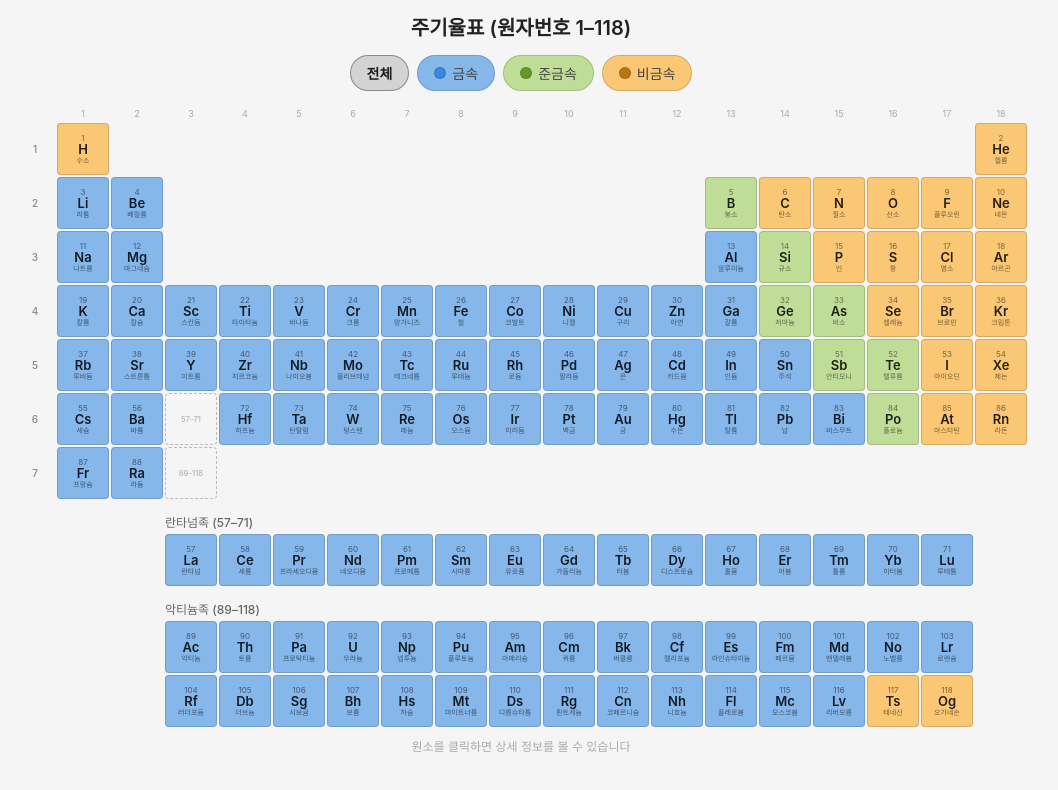
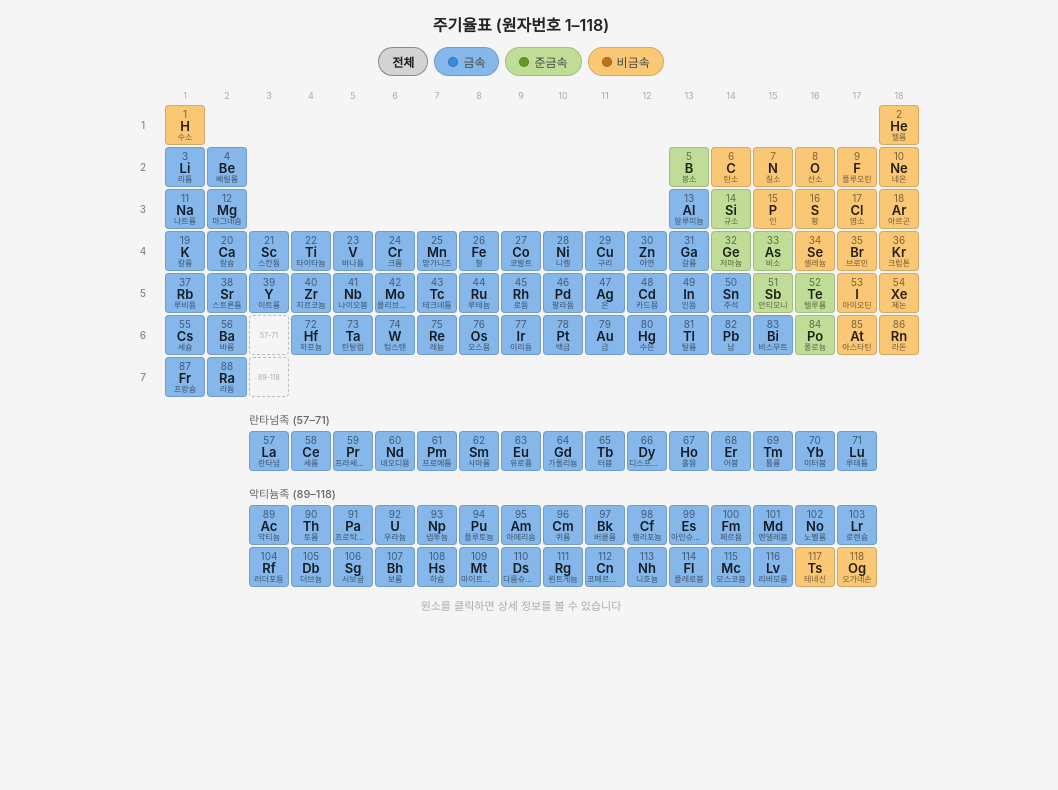
Before and after one commit to lm99015-cyber/periodic_table1, a plain HTML site: page index.html in a window 1280 px wide. Shown: the whole page, without its empty margins (119-1177 px from the left). Drawn offline with Linux system fonts and the light colour scheme.

Commit message:
Update index.html

```diff
--- a/index.html
+++ b/index.html
@@ -10,18 +10,18 @@ html{height:100%;background:#f5f5f5}
 body{
   font-family:-apple-system,BlinkMacSystemFont,'Segoe UI',sans-serif;
   background:#f5f5f5;color:#222;
-  min-height:100vh;
+  min-height:100%;
   display:flex;align-items:flex-start;justify-content:center;
   padding:12px;
 }
-.pt-wrap{width:fit-content;margin:0 auto}
+.pt-wrap{width:fit-content;margin:0 auto;overflow:hidden}
 .pt-title{font-weight:600;color:#222;text-align:center}
-.controls{display:flex;flex-wrap:wrap;align-items:center;justify-content:center}
+.controls{display:flex;flex-wrap:nowrap;align-items:center;justify-content:center}
 .filter-btn{border:1.5px solid rgba(0,0,0,0.15);border-radius:20px;background:#fff;color:#444;cursor:pointer;transition:all 0.15s;font-weight:500;display:flex;align-items:center}
 .filter-btn:hover{border-color:rgba(0,0,0,0.3);filter:brightness(0.95)}
 .filter-btn.active{border-color:rgba(0,0,0,0.35);filter:brightness(0.88);font-weight:600;color:#222}
 .filter-btn .dot{border-radius:50%;flex-shrink:0;border:1px solid rgba(0,0,0,0.15)}
-.table-scroll{overflow-x:auto;-webkit-overflow-scrolling:touch}
+.table-scroll{overflow:hidden}
 .pt-grid{display:inline-grid;gap:2px}
 .period-label{display:flex;align-items:center;justify-content:center;font-size:10px;color:#888;font-weight:500}
 .group-label{display:flex;align-items:center;justify-content:center;font-size:9px;color:#aaa;padding-bottom:2px}
@@ -33,17 +33,11 @@ body{
 .el-name{line-height:1;color:rgba(0,0,0,0.55);overflow:hidden;text-overflow:ellipsis;white-space:nowrap;width:100%;text-align:center}
 .placeholder{border-radius:4px;border:1px dashed #bbb;display:flex;align-items:center;justify-content:center;color:#aaa;cursor:default}
 .empty{background:transparent;border:none}
-
-/* 시리즈 섹션 - pt-grid와 정렬 맞추기 위해 JS로 width/margin 제어 */
 .series-section{margin-top:14px}
-.series-title{font-size:12px;color:#666;margin-bottom:4px;font-weight:500}
-.series-row{display:flex;gap:2px;flex-wrap:nowrap}
-
-/* Detail panel */
-.detail-panel{position:fixed;top:0;left:0;right:0;bottom:0;background:rgba(0,0,0,0.45);display:flex;align-items:center;justify-content:center;z-index:100;padding:16px;gap:10px}
-/* 카드 */
-.detail-card{background:#fff;border-radius:16px;width:100%;max-width:420px;max-height:96vh;box-shadow:0 12px 40px rgba(0,0,0,0.2);display:flex;flex-direction:column;overflow:hidden}
-/* 헤더 */
+.series-title{color:#666;margin-bottom:4px;font-weight:500}
+.series-row{display:flex;gap:2px;flex-wrap:nowrap;overflow:hidden}
+.detail-panel{position:fixed;top:0;left:0;right:0;bottom:0;background:rgba(0,0,0,0.45);display:flex;align-items:center;justify-content:center;z-index:100;padding:16px;gap:10px;flex-wrap:wrap}
+.detail-card{background:#fff;border-radius:16px;width:100%;max-width:420px;max-height:calc(100vh - 32px);box-shadow:0 12px 40px rgba(0,0,0,0.2);display:flex;flex-direction:column;overflow:hidden;flex-shrink:0}
 .detail-header{padding:18px 18px 14px;border-radius:16px 16px 0 0;flex-shrink:0;position:relative;display:flex;align-items:flex-start;gap:14px}
 .dh-sym-box{display:flex;align-items:center;justify-content:center;border-radius:12px;background:rgba(0,0,0,0.12);flex-shrink:0}
 .detail-sym{font-weight:800;line-height:1;color:rgba(0,0,0,0.82)}
@@ -54,43 +48,36 @@ body{
 .detail-mass{color:rgba(0,0,0,0.45);margin-top:1px}
 .close-btn{position:absolute;top:10px;right:10px;background:rgba(0,0,0,0.12);border:none;border-radius:50%;width:28px;height:28px;cursor:pointer;font-size:14px;display:flex;align-items:center;justify-content:center;color:rgba(0,0,0,0.5);line-height:1;flex-shrink:0}
 .close-btn:hover{background:rgba(0,0,0,0.2)}
-/* 바디 스크롤 */
 .detail-body{flex:1;overflow-y:auto;padding:14px 18px 16px;display:flex;flex-direction:column;gap:12px}
 .detail-body::-webkit-scrollbar{width:4px}
 .detail-body::-webkit-scrollbar-thumb{background:#ddd;border-radius:2px}
-/* 스탯 그리드 */
 .stat-grid{display:grid;grid-template-columns:1fr 1fr;gap:7px}
 .stat-card{background:#f6f6f6;border-radius:10px;padding:9px 12px}
 .stat-label{font-size:11px;color:#999;font-weight:500}
 .stat-val{font-size:15px;font-weight:700;color:#1a1a1a;margin-top:2px}
-/* 정보 rows */
 .info-rows{display:flex;flex-direction:column;gap:0;border-radius:10px;overflow:hidden;border:1px solid #f0f0f0}
 .info-row{display:flex;gap:10px;padding:9px 12px;border-bottom:1px solid #f0f0f0;background:#fff}
 .info-row:last-child{border-bottom:none}
 .info-label{font-size:11px;color:#999;font-weight:600;min-width:32px;padding-top:1px;flex-shrink:0}
 .info-val{font-size:12px;color:#333;line-height:1.5}
-/* 원자 구조 섹션 */
 .atom-section{display:flex;flex-direction:column;gap:10px}
 .atom-title{font-size:12px;font-weight:700;color:#444}
 .atom-visual{display:flex;gap:14px;align-items:center}
 .atom-canvas{display:block;flex-shrink:0;border-radius:50%}
-/* 전자 껍질 바 */
 .shell-bars{flex:1;display:flex;flex-direction:column;gap:6px}
 .shell-bar-row{display:flex;align-items:center;gap:7px}
 .shell-bar-label{font-size:11px;color:#888;font-weight:600;width:14px;text-align:right;flex-shrink:0}
 .shell-bar-track{flex:1;height:8px;background:#e8e8e8;border-radius:4px;overflow:hidden}
 .shell-bar-fill{height:100%;border-radius:4px;transition:width 0.5s ease}
 .shell-bar-count{font-size:11px;color:#555;font-weight:600;width:28px;text-align:right;flex-shrink:0}
-/* 전자 칩 */
 .electron-chips{display:flex;flex-wrap:wrap;gap:5px}
 .e-chip{background:#f0f4ff;border:1px solid #d4dfff;border-radius:6px;padding:3px 8px;font-size:11px;color:#3a5bd9;font-weight:600}
 .e-total{font-size:11px;color:#999;margin-top:2px}
-/* 푸터 */
 .detail-footer{display:flex;align-items:center;justify-content:space-between;padding:10px 18px 14px;flex-shrink:0;border-top:1px solid #f0f0f0}
 .footer-disc{font-size:11px;color:#aaa}
 .footer-cat-badge{font-size:11px;font-weight:700;padding:4px 10px;border-radius:20px;color:rgba(0,0,0,0.6)}
-/* 오른쪽 버튼 패널 */
 .action-panel{display:flex;flex-direction:column;gap:8px;flex-shrink:0}
+@media(max-width:500px){.action-panel{flex-direction:row}}
 .action-btn{display:flex;align-items:center;justify-content:center;gap:6px;padding:9px 16px;border:none;border-radius:10px;font-size:12px;font-weight:700;cursor:pointer;transition:all 0.15s;font-family:inherit;white-space:nowrap;min-width:110px}
 .action-btn.copy-btn{background:#f0f0f0;color:#444}
 .action-btn.copy-btn:hover{background:#e2e2e2}
@@ -113,31 +100,23 @@ body{
   <div class="table-scroll">
     <div id="pt-grid" class="pt-grid"></div>
   </div>
-
-  <!-- 시리즈 섹션: JS가 margin-left와 width를 직접 설정 -->
   <div class="series-section" id="series-lant">
-    <div class="series-title">란타넘족 (57–71)</div>
+    <div class="series-title" id="lant-title">란타넘족 (57–71)</div>
     <div class="series-row" id="lant-row"></div>
   </div>
   <div class="series-section" id="series-act">
-    <div class="series-title">악티늄족 (89–118)</div>
+    <div class="series-title" id="act-title">악티늄족 (89–118)</div>
     <div class="series-row" id="act-row1"></div>
     <div class="series-row" id="act-row2" style="margin-top:2px"></div>
   </div>
-
   <div class="hint">원소를 클릭하면 상세 정보를 볼 수 있습니다</div>
 </div>
 
-<!-- Detail Panel -->
 <div class="detail-panel" id="detail-panel" style="display:none">
-  <!-- 카드 -->
   <div class="detail-card" id="detail-card">
-    <!-- 헤더 -->
     <div class="detail-header" id="detail-header">
       <button class="close-btn" id="close-btn">✕</button>
-      <div class="dh-sym-box" id="dh-sym-box">
-        <div class="detail-sym" id="d-sym"></div>
-      </div>
+      <div class="dh-sym-box" id="dh-sym-box"><div class="detail-sym" id="d-sym"></div></div>
       <div class="dh-info">
         <div class="detail-num" id="d-num-top"></div>
         <div class="detail-name" id="d-name"></div>
@@ -145,25 +124,18 @@ body{
         <div class="detail-mass" id="d-mass-top"></div>
       </div>
     </div>
-
-    <!-- 바디 -->
     <div class="detail-body">
-      <!-- 스탯 카드 2×2 -->
       <div class="stat-grid">
         <div class="stat-card"><div class="stat-label">원자번호</div><div class="stat-val" id="d-num"></div></div>
         <div class="stat-card"><div class="stat-label">원자량</div><div class="stat-val" id="d-mass"></div></div>
         <div class="stat-card"><div class="stat-label">주기 / 족</div><div class="stat-val" id="d-pg"></div></div>
         <div class="stat-card"><div class="stat-label">분류</div><div class="stat-val" id="d-cat"></div></div>
       </div>
-
-      <!-- 설명·용도·발견 -->
       <div class="info-rows">
         <div class="info-row"><div class="info-label">설명</div><div class="info-val" id="d-desc"></div></div>
         <div class="info-row"><div class="info-label">용도</div><div class="info-val" id="d-uses"></div></div>
         <div class="info-row"><div class="info-label">발견</div><div class="info-val" id="d-disc"></div></div>
       </div>
-
-      <!-- 원자 구조 -->
       <div class="atom-section">
         <div class="atom-title">원자 구조</div>
         <div class="atom-visual">
@@ -174,15 +146,11 @@ body{
         <div class="e-total" id="e-total"></div>
       </div>
     </div>
-
-    <!-- 푸터 -->
     <div class="detail-footer">
       <div class="footer-disc" id="d-disc-footer"></div>
       <div class="footer-cat-badge" id="d-cat-badge"></div>
     </div>
   </div>
-
-  <!-- 오른쪽 버튼 패널 -->
   <div class="action-panel">
     <button class="action-btn copy-btn" id="copy-btn">
       <svg width="13" height="13" viewBox="0 0 24 24" fill="none" stroke="currentColor" stroke-width="2.2" stroke-linecap="round" stroke-linejoin="round"><rect x="9" y="9" width="13" height="13" rx="2"/><path d="M5 15H4a2 2 0 0 1-2-2V4a2 2 0 0 1 2-2h9a2 2 0 0 1 2 2v1"/></svg>
@@ -196,6 +164,7 @@ body{
 </div>
 
 <script>
+
 const ELEMENTS = [
   {sym:"H",name:"수소",num:1,mass:1.008,period:1,group:1,cat:"nonmetal",e:[1],desc:"가장 간단한 원소로, 우주에서 가장 풍부한 원소입니다.",uses:"연료전지, 암모니아 합성, 수소화 반응",disc:"1766년 헨리 캐번디시"},
   {sym:"He",name:"헬륨",num:2,mass:4.003,period:1,group:18,cat:"nonmetal",e:[2],desc:"불활성 기체로, 공기보다 가벼워 풍선에 사용됩니다.",uses:"풍선, 저온냉각, 호흡용 기체 혼합물",disc:"1868년 피에르 장센"},
@@ -322,22 +291,41 @@ const CAT_NAMES={metal:"금속",metalloid:"준금속",nonmetal:"비금속"};
 const SHELLS=['K','L','M','N','O','P','Q'];
 let activeFilter='all';
 
-// 주기율표 전체 열 수: period-label(1) + 18열 = 19
-// 셀 간격: 2px gap
-// period-label 너비: 40px
 const PERIOD_LBL_W = 40;
 const GAP = 2;
 const NUM_GROUPS = 18;
 
 function makeCellSize(){
-  const vw = window.innerWidth;
-  const vh = window.innerHeight;
-  // 좌우 body padding: 24px, period-label: 40px, gap 18개: 36px
-  const byW = Math.floor((vw - 24 - PERIOD_LBL_W - GAP * NUM_GROUPS) / NUM_GROUPS);
-  // 상단 고정 요소 높이: title(30) + controls(44) + series(약 130) + hint(24) + padding(24)
-  const reservedH = 30 + 44 + 130 + 24 + 24;
-  // 주기 행: 1(헤더) + 7(주기) = 8행, gap 7개
-  const byH = Math.floor((vh - reservedH - GAP * 7) / 8);
+  // 실제 가용 너비 (스크롤바 제외)
+  const vw = document.documentElement.clientWidth;
+  const vh = document.documentElement.clientHeight;
+
+  // ── 가로 기준 ──
+  // 19열(period-label 1 + 그룹 18), gap 18개
+  // 안전마진 12px: 브라우저 렌더링 오차 및 스크롤바 대비
+  const byW = Math.floor((vw - 24 - 12 - PERIOD_LBL_W - GAP * NUM_GROUPS) / NUM_GROUPS);
+
+  // ── 세로 기준 ──
+  // byW 기준 예상 셀 크기로 비그리드 높이 추정 후 충분한 여유(80px) 확보
+  const estSize = Math.max(24, Math.min(52, byW));
+  const titleFS  = Math.round(11 + (estSize-24)*(20-11)/(52-24));
+  const titleMB  = Math.round(6  + (estSize-24)*(14-6) /(52-24));
+  const btnPadV  = Math.round(3  + (estSize-24)*(7-3)  /(52-24));
+  const ctrlFS   = Math.round(9  + (estSize-24)*(14-9) /(52-24));
+  const ctrlMB   = Math.round(6  + (estSize-24)*(14-6) /(52-24));
+  const sTitleFS = Math.round(8  + (estSize-24)*(14-8) /(52-24));
+  const hintFS   = Math.round(9  + (estSize-24)*(12-9) /(52-24));
+
+  const nonGridH =
+    (titleFS + titleMB) +                    // 제목
+    (btnPadV*2 + ctrlFS + ctrlMB) * 1.4 +   // 필터버튼 (line-height 여유)
+    (sTitleFS*1.4 + 4 + estSize + 14) +      // 란타넘족 title+row+margin
+    (sTitleFS*1.4 + 4 + estSize*2 + 2 + 14) + // 악티늄족 title+row*2+margin
+    (hintFS + 20) +                          // hint
+    24 +                                     // body padding
+    80;                                      // 안전 여유 (충분히 크게)
+
+  const byH = Math.floor((vh - nonGridH - GAP * 7) / 8);
   return Math.max(24, Math.min(52, Math.min(byW, byH)));
 }
 
@@ -352,9 +340,9 @@ function renderCell(el, size){
   }
   d.className='el-cell';
   d.style.cssText=`width:${size}px;height:${size}px;background:${getColor(el)}`;
-  const fs1 = Math.max(7, Math.floor(size * 0.17));
-  const fs2 = Math.max(9, Math.floor(size * 0.26));
-  const fs3 = Math.max(6, Math.floor(size * 0.14));
+  const fs1 = Math.max(10, Math.floor(size * 0.20)); // 원자번호
+  const fs2 = Math.max(13, Math.floor(size * 0.32)); // 원소기호
+  const fs3 = Math.max(8,  Math.floor(size * 0.18)); // 한글이름
   d.innerHTML =
     `<span class="el-num" style="font-size:${fs1}px">${el.num}</span>`+
     `<span class="el-sym" style="font-size:${fs2}px">${el.sym}</span>`+
@@ -366,10 +354,9 @@ function renderCell(el, size){
 
 function renderGrid(){
   const size = makeCellSize();
-  const cellStep = size + GAP; // 셀 크기 + gap
+  const cellStep = size + GAP;
 
-  // ── 제목 & 컨트롤 크기 동적 조절 ──
-  // size 범위 24~52 → 제목 11~20px, 컨트롤 9~14px, 버튼 패딩/gap 비례
+  // 동적 크기 계산 (기존과 동일)
   const titleFS  = Math.round(11 + (size - 24) * (20 - 11) / (52 - 24));
   const titleMB  = Math.round(6  + (size - 24) * (14 - 6)  / (52 - 24));
   const ctrlFS   = Math.round(9  + (size - 24) * (14 - 9)  / (52 - 24));
@@ -380,13 +367,14 @@ function renderGrid(){
   const btnGap   = Math.round(3  + (size - 24) * (6  - 3)  / (52 - 24));
   const dotSize  = Math.round(7  + (size - 24) * (12 - 7)  / (52 - 24));
   const hintFS   = Math.round(9  + (size - 24) * (12 - 9)  / (52 - 24));
+  // ③ series-title 크기도 동적으로
+  const seriesTitleFS = Math.round(8 + (size - 24) * (14 - 8) / (52 - 24));
 
-  const titleEl = document.querySelector('.pt-title');
-  titleEl.style.fontSize   = titleFS + 'px';
-  titleEl.style.marginBottom = titleMB + 'px';
+  document.querySelector('.pt-title').style.fontSize    = titleFS + 'px';
+  document.querySelector('.pt-title').style.marginBottom = titleMB + 'px';
 
   const controlsEl = document.querySelector('.controls');
-  controlsEl.style.gap         = ctrlGap + 'px';
+  controlsEl.style.gap          = ctrlGap + 'px';
   controlsEl.style.marginBottom = ctrlMB + 'px';
 
   document.querySelectorAll('.filter-btn').forEach(btn => {
@@ -402,12 +390,17 @@ function renderGrid(){
   const hintEl = document.querySelector('.hint');
   if(hintEl) hintEl.style.fontSize = hintFS + 'px';
 
-  // ── 메인 그리드 ──
+  // ③ series-title 동적 크기 적용
+  document.querySelectorAll('.series-title').forEach(t => {
+    t.style.fontSize   = seriesTitleFS + 'px';
+    t.style.marginBottom = Math.round(seriesTitleFS * 0.4) + 'px';
+  });
+
+  // 메인 그리드
   const grid = document.getElementById('pt-grid');
   grid.style.gridTemplateColumns = `${PERIOD_LBL_W}px repeat(${NUM_GROUPS}, ${size}px)`;
   grid.innerHTML = '';
 
-  // 헤더 행: 빈 칸 + 족 번호 18개
   grid.appendChild(Object.assign(document.createElement('div'), {className:'group-label'}));
   for(let g = 1; g <= NUM_GROUPS; g++){
     const lbl = document.createElement('div');
@@ -417,7 +410,6 @@ function renderGrid(){
     grid.appendChild(lbl);
   }
 
-  // 주기 행
   for(let p = 1; p <= 7; p++){
     const pl = document.createElement('div');
     pl.className = 'period-label';
@@ -443,14 +435,9 @@ function renderGrid(){
     }
   }
 
-  // ── 시리즈 섹션 정렬 ──
-  // 3족(group=3)은 grid에서 period-label 다음 3번째 열 → 왼쪽 offset
-  // offset = period-label_W + gap + (3-1) * cellStep = PERIOD_LBL_W + GAP + 2*cellStep
+  // 시리즈 섹션 정렬
   const seriesMarginLeft = PERIOD_LBL_W + GAP + 2 * cellStep;
-  // 시리즈 행 너비: 15개 원소 × cellStep - 마지막 gap
-  const seriesWidth15 = 15 * cellStep - GAP;
 
-  // 란타넘족 (57–71): 15개
   const seriesLant = document.getElementById('series-lant');
   seriesLant.style.marginLeft = seriesMarginLeft + 'px';
   const lantRow = document.getElementById('lant-row');
@@ -460,7 +447,6 @@ function renderGrid(){
     if(el) lantRow.appendChild(renderCell(el, size));
   }
 
-  // 악티늄족 (89–103 첫 줄, 104–118 둘째 줄): 각 15개
   const seriesAct = document.getElementById('series-act');
   seriesAct.style.marginLeft = seriesMarginLeft + 'px';
 
@@ -483,10 +469,8 @@ function showDetail(el){
   const color = getColor(el);
   const catName = CAT_NAMES[el.cat] || el.cat;
 
-  // 헤더
   document.getElementById('detail-header').style.background = color;
   const symBox = document.getElementById('dh-sym-box');
-  // symBox 크기를 동적으로
   symBox.style.width = '72px'; symBox.style.height = '72px';
   const symEl = document.getElementById('d-sym');
   symEl.style.fontSize = el.sym.length <= 2 ? '38px' : '26px';
@@ -498,20 +482,15 @@ function showDetail(el){
   document.getElementById('d-mass-top').style.fontSize = '12px';
   document.getElementById('d-mass-top').textContent = '원자량 ' + el.mass;
 
-  // 스탯
   document.getElementById('d-num').textContent = el.num;
   document.getElementById('d-mass').textContent = el.mass;
   document.getElementById('d-pg').textContent = el.period + '주기 / ' + el.group + '족';
   document.getElementById('d-cat').textContent = catName;
-
-  // 정보
   document.getElementById('d-desc').textContent = el.desc;
   document.getElementById('d-uses').textContent = el.uses;
   document.getElementById('d-disc').textContent = el.disc;
 
-  // 전자 껍질 바
   const maxE = Math.max(...el.e, 32);
-  const barColors = ['#4a9eff','#4a9eff','#4a9eff','#4a9eff','#4a9eff','#4a9eff','#4a9eff'];
   const shellBars = document.getElementById('shell-bars');
   shellBars.innerHTML = '';
   el.e.forEach((cnt, i) => {
@@ -519,10 +498,9 @@ function showDetail(el){
     row.className = 'shell-bar-row';
     row.innerHTML = `
       <div class="shell-bar-label">${SHELLS[i]}</div>
-      <div class="shell-bar-track"><div class="shell-bar-fill" style="width:0%;background:${barColors[i]}"></div></div>
+      <div class="shell-bar-track"><div class="shell-bar-fill" style="width:0%;background:#4a9eff"></div></div>
       <div class="shell-bar-count">${cnt}e⁻</div>`;
     shellBars.appendChild(row);
-    // 애니메이션
     requestAnimationFrame(()=>{
       setTimeout(()=>{
         row.querySelector('.shell-bar-fill').style.width = (cnt / maxE * 100) + '%';
@@ -530,7 +508,6 @@ function showDetail(el){
     });
   });
 
-  // 전자 칩
   const chips = document.getElementById('e-chips');
   chips.innerHTML = '';
   el.e.forEach((cnt, i) => {
@@ -541,7 +518,6 @@ function showDetail(el){
   });
   document.getElementById('e-total').textContent = '총 전자 수: ' + el.e.reduce((a,b)=>a+b,0) + '개';
 
-  // 푸터
   document.getElementById('d-disc-footer').textContent = '발견: ' + el.disc;
   const badge = document.getElementById('d-cat-badge');
   badge.textContent = catName;
@@ -555,7 +531,6 @@ function showDetail(el){
 function drawAtom(el){
   const canvas = document.getElementById('atom-canvas');
   const ctx = canvas.getContext('2d');
-  // 고정 크기 110px
   const size = 110;
   canvas.width = size; canvas.height = size;
   canvas.style.width = size + 'px'; canvas.style.height = size + 'px';
@@ -565,14 +540,12 @@ function drawAtom(el){
   const step = el.e.length > 0 ? maxR / (el.e.length + 0.5) : 20;
   const nucR = Math.min(13, step * 0.55);
 
-  // 궤도
   el.e.forEach((cnt, si) => {
     const r = step * (si + 1);
     ctx.beginPath(); ctx.arc(cx, cy, r, 0, Math.PI*2);
     ctx.strokeStyle = 'rgba(58,125,232,0.25)'; ctx.lineWidth = 1.2; ctx.stroke();
   });
 
-  // 핵
   const grad = ctx.createRadialGradient(cx-nucR*0.3, cy-nucR*0.3, 1, cx, cy, nucR);
   grad.addColorStop(0, '#ff6b6b'); grad.addColorStop(1, '#c0392b');
   ctx.beginPath(); ctx.arc(cx, cy, nucR, 0, Math.PI*2);
@@ -583,7 +556,6 @@ function drawAtom(el){
   ctx.textAlign = 'center'; ctx.textBaseline = 'middle';
   ctx.fillText(total + '+', cx, cy);
 
-  // 전자
   el.e.forEach((cnt, si) => {
     const r = step * (si + 1);
     const eR = Math.min(3.5, step * 0.18);
@@ -600,7 +572,6 @@ document.getElementById('close-btn').addEventListener('click', ()=>{
   document.getElementById('detail-panel').style.display = 'none';
 });
 
-// ── 클립보드 복사 (HTML + 텍스트 이중 포맷) ──
 document.getElementById('copy-btn').addEventListener('click', async ()=>{
   const el = window._currentEl;
   if(!el) return;
@@ -610,7 +581,6 @@ document.getElementById('copy-btn').addEventListener('click', async ()=>{
   const shells   = el.e.map((cnt,i) => SHELLS[i]+'껍질: '+cnt+'e⁻').join(' · ');
   const totalE   = el.e.reduce((a,b)=>a+b,0);
 
-  // ── HTML 버전 (노션·구글독스·메일 등 서식 지원 앱용) ──
   const html = `
 <table style="border-collapse:collapse;font-family:-apple-system,BlinkMacSystemFont,'Segoe UI',sans-serif;width:420px;border-radius:12px;overflow:hidden;border:1px solid #e5e7eb;">
   <tbody>
@@ -690,7 +660,6 @@ document.getElementById('copy-btn').addEventListener('click', async ()=>{
   </tbody>
 </table>`;
 
-  // ── 텍스트 버전 (메모장 등 plain-text 앱용) ──
   const divider = '─'.repeat(32);
   const text =
 `${divider}
@@ -716,8 +685,6 @@ ${divider}
   총 전자 수: ${totalE}개
 ${divider}`;
 
-  // ClipboardItem으로 HTML+text 동시 저장 (지원 브라우저)
-  // 미지원 시 텍스트만 저장
   try {
     const clipItem = new ClipboardItem({
       'text/html':  new Blob([html],  {type:'text/html'}),
@@ -735,7 +702,6 @@ ${divider}`;
   setTimeout(()=>{ btn.innerHTML = orig; btn.classList.remove('success'); }, 2000);
 });
 
-// ── PNG 저장 (html2canvas로 실제 카드 DOM 캡처) ──
 document.getElementById('save-btn').addEventListener('click', async ()=>{
   const el = window._currentEl;
   if(!el) return;
@@ -743,7 +709,6 @@ document.getElementById('save-btn').addEventListener('click', async ()=>{
   const origHTML = btn.innerHTML;
   btn.innerHTML = '저장 중...'; btn.disabled = true;
 
-  // html2canvas 동적 로드
   if(!window.html2canvas){
     await new Promise((res, rej)=>{
       const s = document.createElement('script');
@@ -756,10 +721,7 @@ document.getElementById('save-btn').addEventListener('click', async ()=>{
   const card = document.getElementById('detail-card');
   try {
     const cvs = await html2canvas(card, {
-      scale: 2,
-      useCORS: true,
-      backgroundColor: '#ffffff',
-      logging: false,
+      scale: 2, useCORS: true, backgroundColor: '#ffffff', logging: false,
     });
     const link = document.createElement('a');
     link.download = `${el.sym}_${el.name}.png`;
@@ -771,9 +733,11 @@ document.getElementById('save-btn').addEventListener('click', async ()=>{
 
   btn.innerHTML = origHTML; btn.disabled = false;
 });
+
 document.getElementById('detail-panel').addEventListener('click', function(e){
   if(e.target === this) this.style.display = 'none';
 });
+
 document.querySelectorAll('.filter-btn').forEach(btn => {
   btn.addEventListener('click', function(){
     document.querySelectorAll('.filter-btn').forEach(b => b.classList.remove('active'));
@@ -795,6 +759,7 @@ window.addEventListener('resize', ()=>{
     }
   }, 100);
 });
+
 </script>
 </body>
 </html>
```
